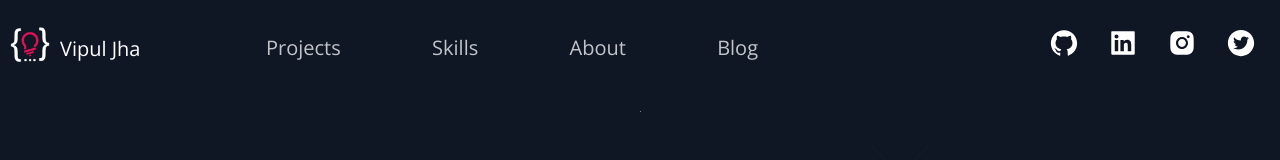
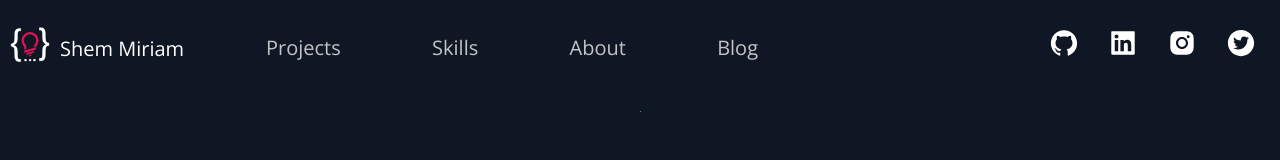
Before and after one commit to shemmiriam/portfolio, a Next.js app: page / in a window 1280 px wide. Shown: the top 160 px of the page. Built offline with nearby package versions, Linux system fonts and the light colour scheme.

Commit message:
name change

```diff
--- a/src/components/Footer/Footer.js
+++ b/src/components/Footer/Footer.js
@@ -21,7 +21,7 @@ const Footer = () => {
       </LinkList>
       <SocialIconsContainer>
         <CompanyContainer>
-          <Slogan>&copy; 2021 <Link href="https://www.vipuljha.com">  Vipul Jha</Link> . All rights reserved.</Slogan>
+          <Slogan>&copy; 2021 <Link href="https://www.vipuljha.com">  Shem Miriam</Link> . All rights reserved.</Slogan>
         </CompanyContainer>
         <SocialContainer>
           <SocialIcons href="https://github.com/lordarcadius">
--- a/src/components/Header/Header.js
+++ b/src/components/Header/Header.js
@@ -8,7 +8,7 @@ const Header = () => (
     <Div1>
       <Link href="/">
         <a style={{ display: 'flex', alignItems: 'center', color: "white" }}>
-          <img src="/logo.svg" height={40} width={40} /> <span style={{ marginLeft: 10, marginTop: 7, fontSize: 20 }} >Vipul Jha</span>
+          <img src="/logo.svg" height={40} width={40} /> <span style={{ marginLeft: 10, marginTop: 7, fontSize: 20 }} >Shem Miriam</span>
         </a>
       </Link>
     </Div1>
```
